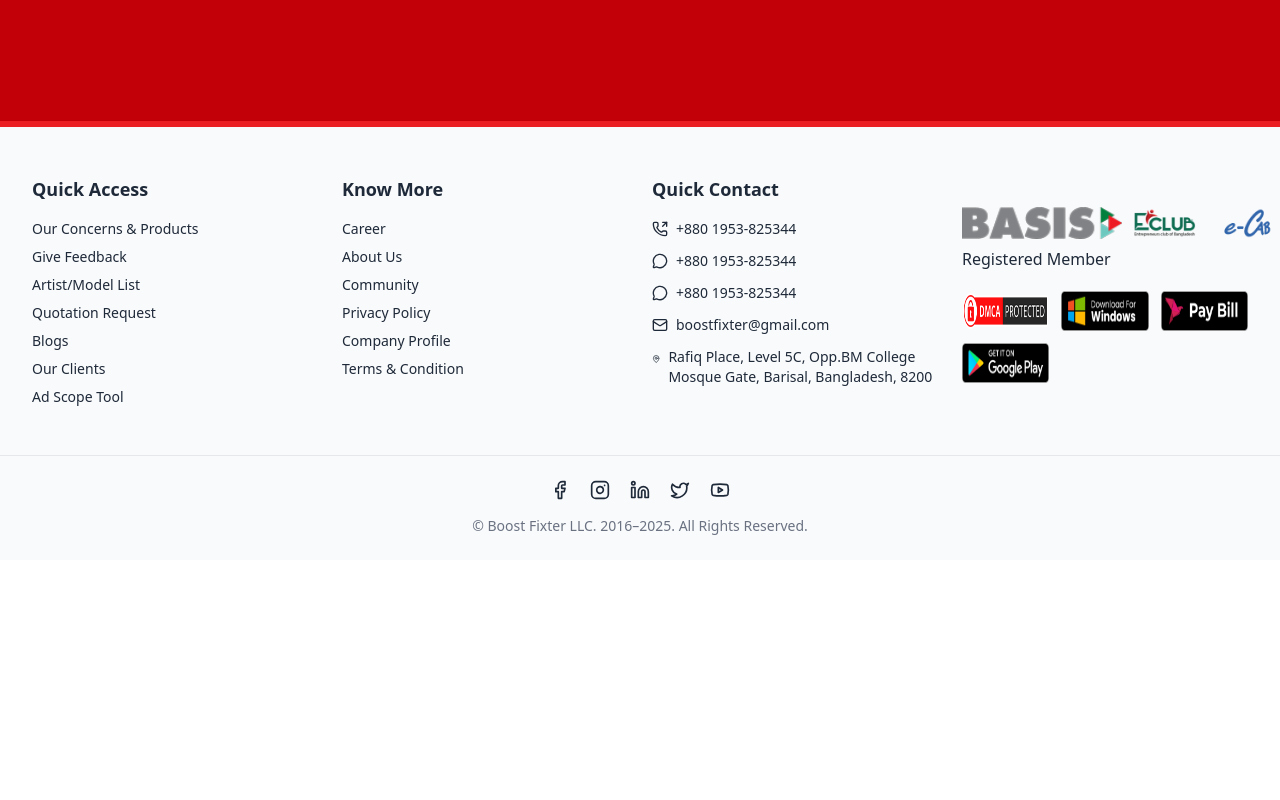
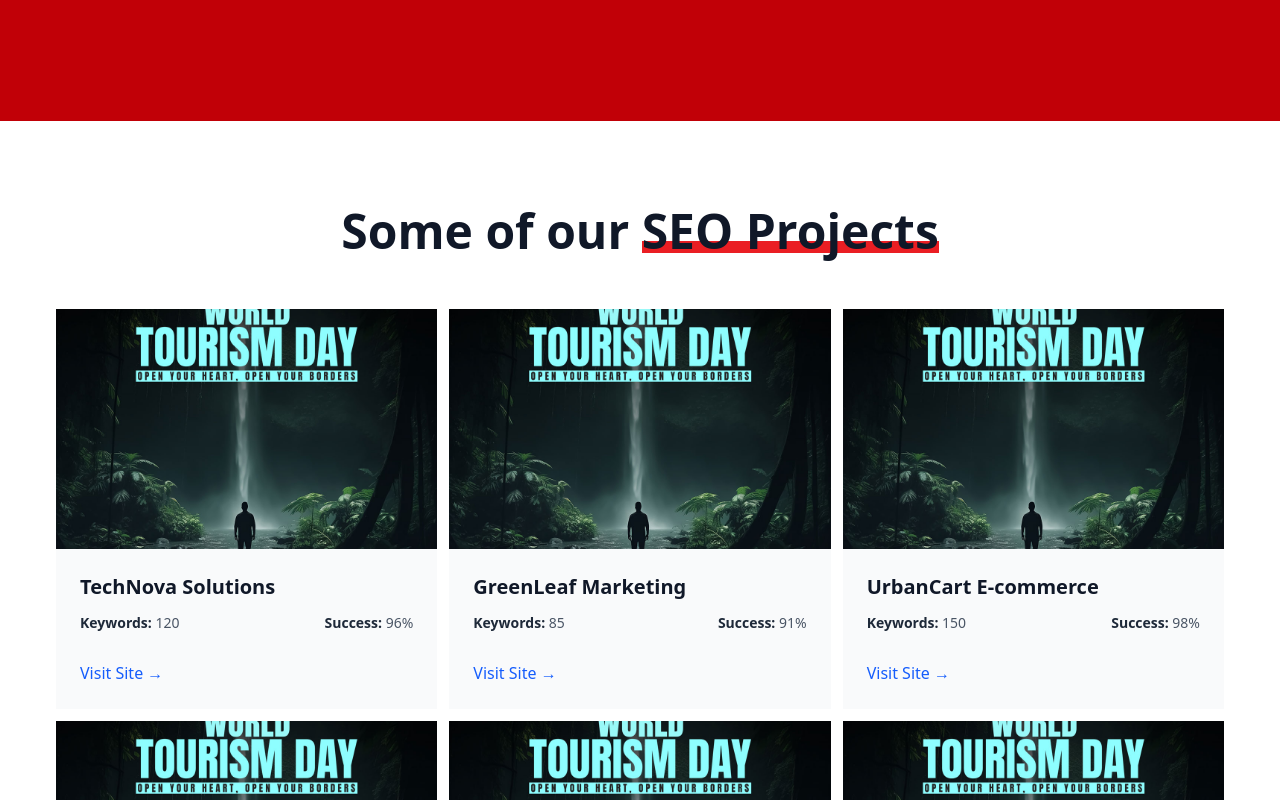
Before and after one commit to adsfixter/BoostFixter-, a Next.js app: page /portfolio in a window 1280 px wide. Shown: the part 3560-4360 px from the top of the page. Before the commit the page ends 4120 px from the top, so only its background shows below. Built offline with nearby package versions, Linux system fonts and the light colour scheme.

Commit message:
boost fixter eso projects added

```diff
--- /dev/null
+++ b/src/app/components/portfolio/SEOProjects.jsx
@@ -0,0 +1,110 @@
+"use client";
+import React from "react";
+import Image from "next/image";
+
+const projects = [
+  {
+    id: 1,
+    image: "/portfolio/website.jpg",
+    client: "TechNova Solutions",
+    No_of_Keyword: 120,
+    Success_Rate: "96%",
+    url: "https://technova.com",
+  },
+  {
+    id: 2,
+    image: "/portfolio/website.jpg",
+    client: "GreenLeaf Marketing",
+    No_of_Keyword: 85,
+    Success_Rate: "91%",
+    url: "https://greenleafmarketing.com",
+  },
+  {
+    id: 3,
+    image: "/portfolio/website.jpg",
+    client: "UrbanCart E-commerce",
+    No_of_Keyword: 150,
+    Success_Rate: "98%",
+    url: "https://urbancart.com",
+  },
+  {
+    id: 4,
+    image: "/portfolio/website.jpg",
+    client: "FinCore Analytics",
+    No_of_Keyword: 100,
+    Success_Rate: "93%",
+    url: "https://fincoreanalytics.com",
+  },
+  {
+    id: 5,
+    image: "/portfolio/website.jpg",
+    client: "EduSphere Academy",
+    No_of_Keyword: 75,
+    Success_Rate: "89%",
+    url: "https://edusphereacademy.com",
+  },
+  {
+    id: 6,
+    image: "/portfolio/website.jpg",
+    client: "Voyage Travels",
+    No_of_Keyword: 140,
+    Success_Rate: "95%",
+    url: "https://voyagetravels.com",
+  },
+];
+
+export default function SEOProjects() {
+  return (
+    <section className="py-20 px-6 bg-white text-gray-900">
+      <div className="px-4 mx-auto max-w-7xl sm:px-6 lg:px-8">
+        {/* Title */}
+        <h1 className="text-4xl sm:text-5xl font-extrabold leading-tight mb-12 text-center">
+          Some of our{" "}
+          <span className="relative inline-block">
+            <span className="relative z-10">SEO Projects</span>
+            <span className="absolute left-0 bottom-2 w-full h-3 bg-secondary z-0"></span>
+          </span>
+        </h1>
+
+        {/* Project Cards */}
+        <div className="grid grid-cols-1 sm:grid-cols-2 lg:grid-cols-3 gap-3">
+          {projects.map((project) => (
+            <div
+              key={project.id}
+              className="bg-gray-50  overflow-hidden group transition-all duration-300"
+            >
+              {/* Image */} <div className="relative w-full h-60 overflow-hidden"> <Image src={project.image} alt={project.client} fill className="object-cover transition-transform duration-500 group-hover:scale-110" /> </div>
+              {/* Content */}
+              <div className="p-6 space-y-3">
+                <h3 className="text-xl font-semibold">{project.client}</h3>
+                <div className="flex justify-between text-sm text-gray-600">
+                  <p>
+                    <span className="font-semibold text-gray-800">
+                      Keywords:
+                    </span>{" "}
+                    {project.No_of_Keyword}
+                  </p>
+                  <p>
+                    <span className="font-semibold text-gray-800">
+                      Success:
+                    </span>{" "}
+                    {project.Success_Rate}
+                  </p>
+                </div>
+
+                <a
+                  href={project.url}
+                  target="_blank"
+                  rel="noopener noreferrer"
+                  className="inline-block mt-4 text-blue-600 font-medium hover:text-blue-800 transition-colors"
+                >
+                  Visit Site →
+                </a>
+              </div>
+            </div>
+          ))}
+        </div>
+      </div>
+    </section>
+  );
+}
--- a/src/app/portfolio/page.jsx
+++ b/src/app/portfolio/page.jsx
@@ -4,6 +4,7 @@ import ContentSection from '../components/portfolio/contentSection'
 import PortfolioVideo from '../components/portfolio/PortfolioVideo'
 import SomeExplainerVideo from '../components/portfolio/SomeExplainerVideo'
 import GraphicsDeliver from '../components/portfolio/GraphicsDeliver'
+import SEOProjects from '../components/portfolio/SEOProjects'
 
 export default function portfolio() {
   return (
@@ -13,6 +14,7 @@ export default function portfolio() {
       <PortfolioVideo></PortfolioVideo>
       <SomeExplainerVideo></SomeExplainerVideo>
       <GraphicsDeliver></GraphicsDeliver>
+      <SEOProjects></SEOProjects>
     </div>
   )
 }
```
Also changed, not shown: public/portfolio/website.jpg (added).
